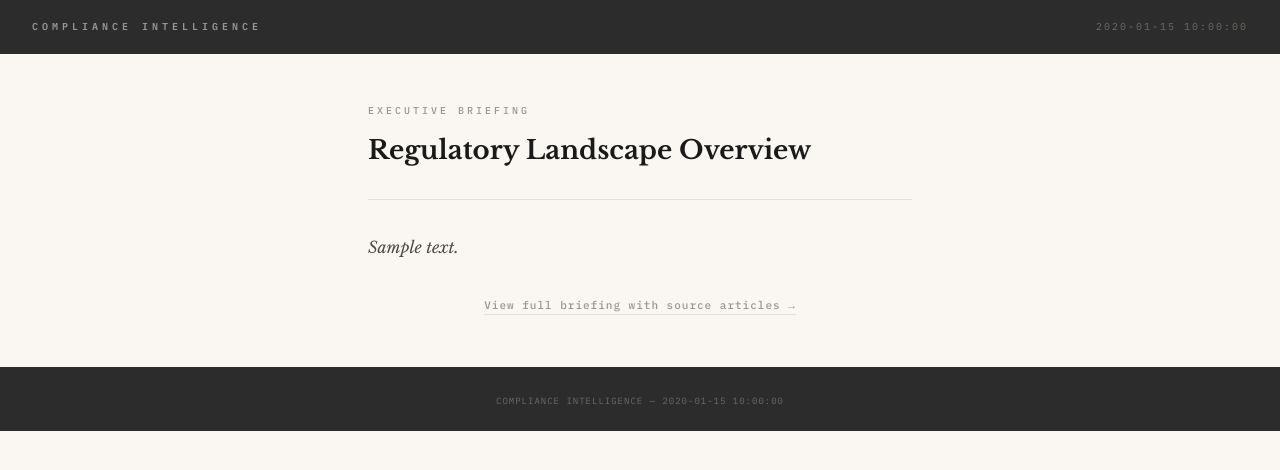
After one commit to Ryan-Jenkinson/compliance-monitor, a Python web app: template newsletter/templates/exec_summary.html in a window 1280 px wide. The commit adds this page. Shown: the top 470 px of the page. Run offline with Jinja, Linux system fonts and the light colour scheme; the template is opened without the code that fills it: most values are stand-ins (such as "Sample title", 1, 10 or a date in 2020).

Commit message:
Add standalone executive briefing page and fix sidebar stacking
- New exec_summary.html template: structured briefing format with
  opening paragraph, key developments, and outlook section
- AI prompt rewritten for executive audience — plain English, no jargon,
  acronyms spelled out, WSJ-level writing quality
- Sidebar stays on left at all screen sizes instead of stacking on top
- Exec summary replaced with subtle inline link in newsletter
- GitHub Pages publishing updated to deploy exec briefing alongside newsletter

Co-Authored-By: Claude Opus 4.6 <noreply@anthropic.com>

```diff
--- /dev/null
+++ b/newsletter/templates/exec_summary.html
@@ -0,0 +1,291 @@
+<!DOCTYPE html>
+<html lang="en">
+<head>
+  <meta charset="UTF-8">
+  <meta name="viewport" content="width=device-width, initial-scale=1.0">
+  <title>Executive Briefing — {{ date_display }}</title>
+  <link rel="preconnect" href="https://fonts.googleapis.com">
+  <link rel="preconnect" href="https://fonts.gstatic.com" crossorigin>
+  <link href="https://fonts.googleapis.com/css2?family=IBM+Plex+Mono:wght@400;500;600&family=Libre+Baskerville:ital,wght@0,400;0,700;1,400&family=Source+Sans+3:wght@300;400;500;600;700&display=swap" rel="stylesheet">
+  <style>
+    :root {
+      --bg: #FAF7F2;
+      --header: #2C2C2C;
+      --text: #1A1A1A;
+      --text-secondary: #4A4740;
+      --text-muted: #9A9590;
+      --border: #E5E1DA;
+      --border-light: #ECEAE5;
+      --mono: 'IBM Plex Mono', 'Courier New', monospace;
+      --serif: 'Libre Baskerville', Georgia, serif;
+      --sans: 'Source Sans 3', 'Trebuchet MS', Helvetica, sans-serif;
+    }
+
+    * { margin: 0; padding: 0; box-sizing: border-box; }
+
+    body {
+      background-color: var(--bg);
+      font-family: var(--sans);
+      font-size: 16px;
+      line-height: 1.8;
+      color: var(--text);
+      -webkit-font-smoothing: antialiased;
+    }
+
+    /* ── Header ── */
+    .header {
+      background-color: var(--header);
+      padding: 18px 32px;
+      display: flex;
+      align-items: center;
+      justify-content: space-between;
+    }
+    .header-brand {
+      font-family: var(--mono);
+      font-size: 10px;
+      font-weight: 600;
+      letter-spacing: 4px;
+      text-transform: uppercase;
+      color: #9A9590;
+    }
+    .header-date {
+      font-family: var(--mono);
+      font-size: 10px;
+      font-weight: 400;
+      letter-spacing: 2px;
+      text-transform: uppercase;
+      color: #6E6A63;
+    }
+
+    /* ── Container ── */
+    .container {
+      max-width: 600px;
+      margin: 0 auto;
+      padding: 0 28px;
+    }
+
+    /* ── Title ── */
+    .title-block {
+      padding: 48px 0 32px;
+    }
+    .title-label {
+      font-family: var(--mono);
+      font-size: 10px;
+      font-weight: 500;
+      letter-spacing: 3px;
+      text-transform: uppercase;
+      color: var(--text-muted);
+      margin-bottom: 14px;
+    }
+    .title-main {
+      font-family: var(--serif);
+      font-size: 26px;
+      font-weight: 700;
+      line-height: 1.25;
+      color: var(--text);
+      margin-bottom: 0;
+    }
+
+    /* ── Divider ── */
+    .divider {
+      height: 1px;
+      background-color: var(--border);
+      margin: 0;
+    }
+
+    /* ── Opening paragraph ── */
+    .opening {
+      padding: 32px 0 28px;
+    }
+    .opening p {
+      font-family: var(--serif);
+      font-size: 16px;
+      line-height: 1.9;
+      color: var(--text-secondary);
+      font-style: italic;
+    }
+
+    /* ── Key developments ── */
+    .developments {
+      padding: 0 0 28px;
+    }
+    .developments-label {
+      font-family: var(--mono);
+      font-size: 10px;
+      font-weight: 600;
+      letter-spacing: 3px;
+      text-transform: uppercase;
+      color: var(--text-muted);
+      margin-bottom: 20px;
+    }
+    .dev-list {
+      list-style: none;
+      padding: 0;
+      margin: 0;
+    }
+    .dev-list li {
+      font-family: var(--sans);
+      font-size: 15px;
+      line-height: 1.75;
+      color: var(--text);
+      padding: 14px 0 14px 20px;
+      border-bottom: 1px solid var(--border-light);
+      position: relative;
+    }
+    .dev-list li:last-child {
+      border-bottom: none;
+    }
+    .dev-list li::before {
+      content: '';
+      position: absolute;
+      left: 0;
+      top: 22px;
+      width: 6px;
+      height: 6px;
+      background-color: var(--text-muted);
+      border-radius: 50%;
+    }
+
+    /* ── Outlook ── */
+    .outlook {
+      padding: 24px 0 36px;
+      border-top: 1px solid var(--border);
+    }
+    .outlook-label {
+      font-family: var(--mono);
+      font-size: 10px;
+      font-weight: 600;
+      letter-spacing: 3px;
+      text-transform: uppercase;
+      color: var(--text-muted);
+      margin-bottom: 14px;
+    }
+    .outlook p {
+      font-family: var(--sans);
+      font-size: 15px;
+      line-height: 1.8;
+      color: var(--text-secondary);
+    }
+
+    /* ── Footer link ── */
+    .footer-section {
+      padding: 0 0 48px;
+      text-align: center;
+    }
+    .footer-link {
+      font-family: var(--mono);
+      font-size: 11px;
+      font-weight: 500;
+      letter-spacing: 1px;
+      color: var(--text-muted);
+      text-decoration: none;
+      border-bottom: 1px solid var(--border);
+      padding-bottom: 2px;
+      transition: color 0.15s ease;
+    }
+    .footer-link:hover {
+      color: var(--text);
+      border-color: var(--text);
+    }
+
+    /* ── Bottom bar ── */
+    .bottom-bar {
+      background-color: var(--header);
+      padding: 18px 32px;
+      text-align: center;
+    }
+    .bottom-bar-text {
+      font-family: var(--mono);
+      font-size: 9px;
+      font-weight: 400;
+      color: #6E6A63;
+      letter-spacing: 1px;
+      text-transform: uppercase;
+    }
+
+    /* ── Mobile ── */
+    @media screen and (max-width: 480px) {
+      .header { padding: 14px 20px; }
+      .container { padding: 0 20px; }
+      .title-block { padding: 36px 0 24px; }
+      .title-main { font-size: 22px; }
+    }
+  </style>
+</head>
+<body>
+
+  <div class="header">
+    <span class="header-brand">Compliance Intelligence</span>
+    <span class="header-date">{{ date_display }}</span>
+  </div>
+
+  <div class="container">
+
+    <div class="title-block">
+      <p class="title-label">Executive Briefing</p>
+      <h1 class="title-main">Regulatory Landscape Overview</h1>
+    </div>
+
+    <div class="divider"></div>
+
+    {% set sections = {} %}
+    {% set ns = namespace(current='opening', opening='', developments=[], outlook='') %}
+    {% for line in exec_summary.split('\n') %}
+      {% set trimmed = line.strip() %}
+      {% if trimmed == '[OPENING]' %}
+        {% set ns.current = 'opening' %}
+      {% elif trimmed == '[KEY DEVELOPMENTS]' %}
+        {% set ns.current = 'developments' %}
+      {% elif trimmed == '[OUTLOOK]' %}
+        {% set ns.current = 'outlook' %}
+      {% elif trimmed %}
+        {% if ns.current == 'opening' %}
+          {% set ns.opening = ns.opening ~ ' ' ~ trimmed if ns.opening else trimmed %}
+        {% elif ns.current == 'developments' %}
+          {% if trimmed.startswith('•') %}
+            {% set _ = ns.developments.append(trimmed.lstrip('•').strip()) %}
+          {% else %}
+            {% set _ = ns.developments.append(trimmed) %}
+          {% endif %}
+        {% elif ns.current == 'outlook' %}
+          {% set ns.outlook = ns.outlook ~ ' ' ~ trimmed if ns.outlook else trimmed %}
+        {% endif %}
+      {% endif %}
+    {% endfor %}
+
+    <div class="opening">
+      <p>{{ ns.opening }}</p>
+    </div>
+
+    {% if ns.developments %}
+    <div class="developments">
+      <p class="developments-label">Key Developments</p>
+      <ul class="dev-list">
+        {% for item in ns.developments %}
+        <li>{{ item }}</li>
+        {% endfor %}
+      </ul>
+    </div>
+    {% endif %}
+
+    {% if ns.outlook %}
+    <div class="outlook">
+      <p class="outlook-label">Looking Ahead</p>
+      <p>{{ ns.outlook }}</p>
+    </div>
+    {% endif %}
+
+    {% if newsletter_url %}
+    <div class="footer-section">
+      <a href="{{ newsletter_url }}" class="footer-link">View full briefing with source articles &rarr;</a>
+    </div>
+    {% endif %}
+
+  </div>
+
+  <div class="bottom-bar">
+    <span class="bottom-bar-text">Compliance Intelligence &mdash; {{ date_display }}</span>
+  </div>
+
+</body>
+</html>
```
Also changed, not shown: ai/prompts.py (+37 -9 lines), newsletter/renderer.py (+16 -0 lines), newsletter/templates/base.html (+36 -37 lines), run.py (+61 -18 lines).
